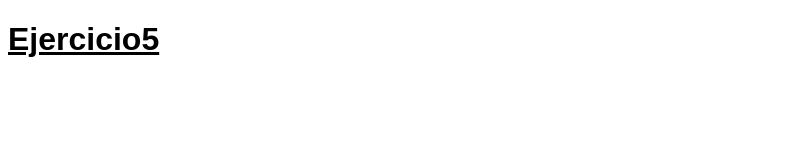
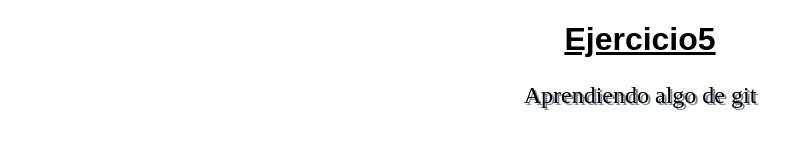
Before and after one commit to JuleneGutierrez/Ejercicio5, a plain HTML site: page index.html in a window 1280 px wide. Shown: the whole page, without its empty margins (0-812 px from the left). Drawn offline with Linux system fonts and the light colour scheme.

Commit message:
SEGUNDO COMMIT

```diff
--- a/CSS/estilos.css
+++ b/CSS/estilos.css
@@ -1,4 +1,11 @@
 h1{
     font-family: sans-serif;
     text-decoration: underline;
+    text-align: center;
 }
+
+p{
+    text-align: center;
+    font-size: 1.5em;
+    text-shadow: 0.1em 0.1em lightslategray;
+}
--- a/index.html
+++ b/index.html
@@ -9,6 +9,7 @@
 <body>
 
     <h1>Ejercicio5</h1>
+    <p>Aprendiendo algo de git</p>
 
 </body>
 </html>
```
